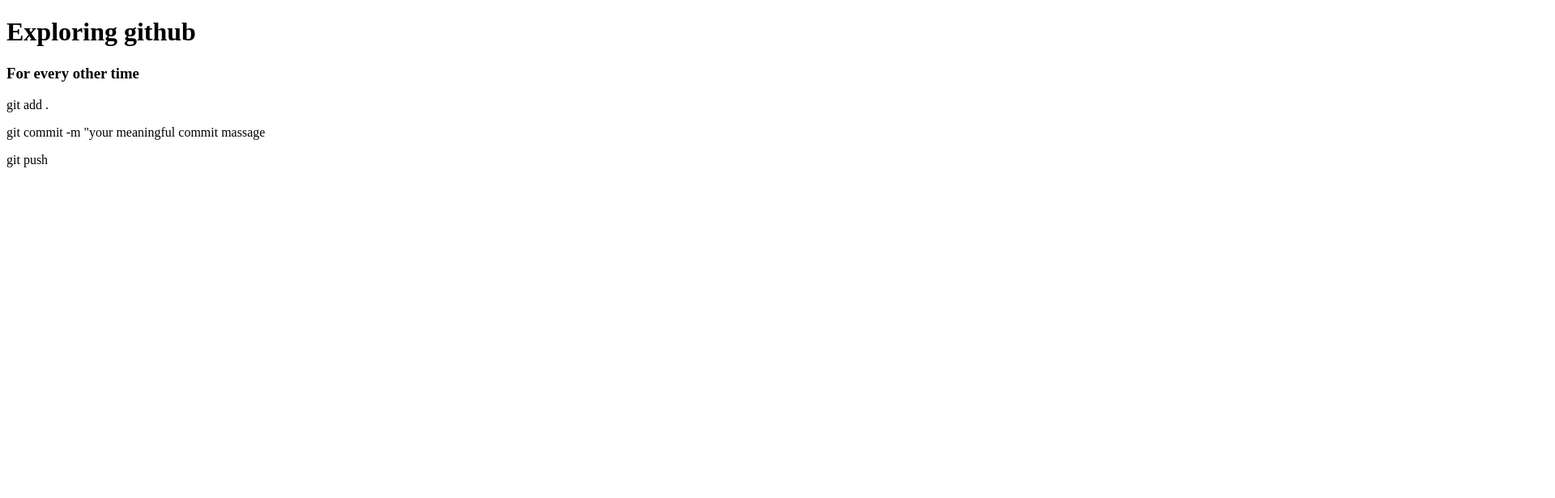
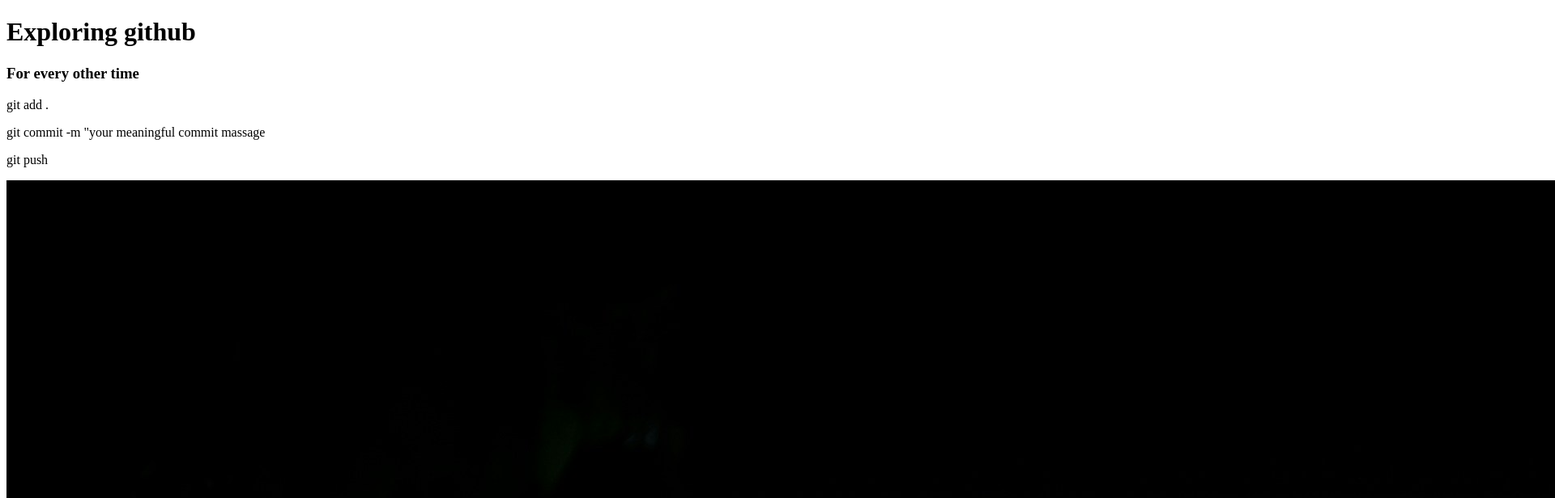
Before and after one commit to jubayerhossain5618/second-github, a plain HTML site: page index.html in a window 1280 px wide. Shown: the top 616 px of the page at 81% size, 1920 px wide, since content can reach past the window. Drawn offline with Linux system fonts and the light colour scheme.

Commit message:
Added image and push to github

```diff
--- a/index.html
+++ b/index.html
@@ -13,5 +13,6 @@
         <p>git commit -m "your meaningful  commit massage</p>
         <p>git push</p>
     </div>
+    <img src="images/clark-tibbs-oqStl2L5oxI-unsplash.jpg" alt="">
 </body>
 </html>
```
Also changed, not shown: images/clark-tibbs-oqStl2L5oxI-unsplash.jpg (added).
